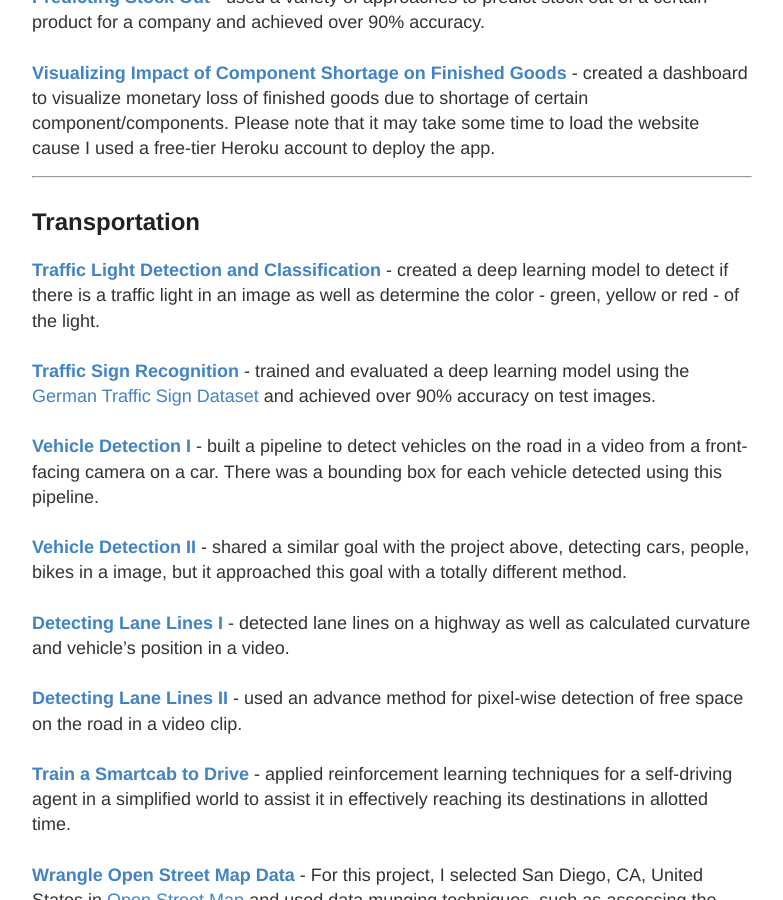
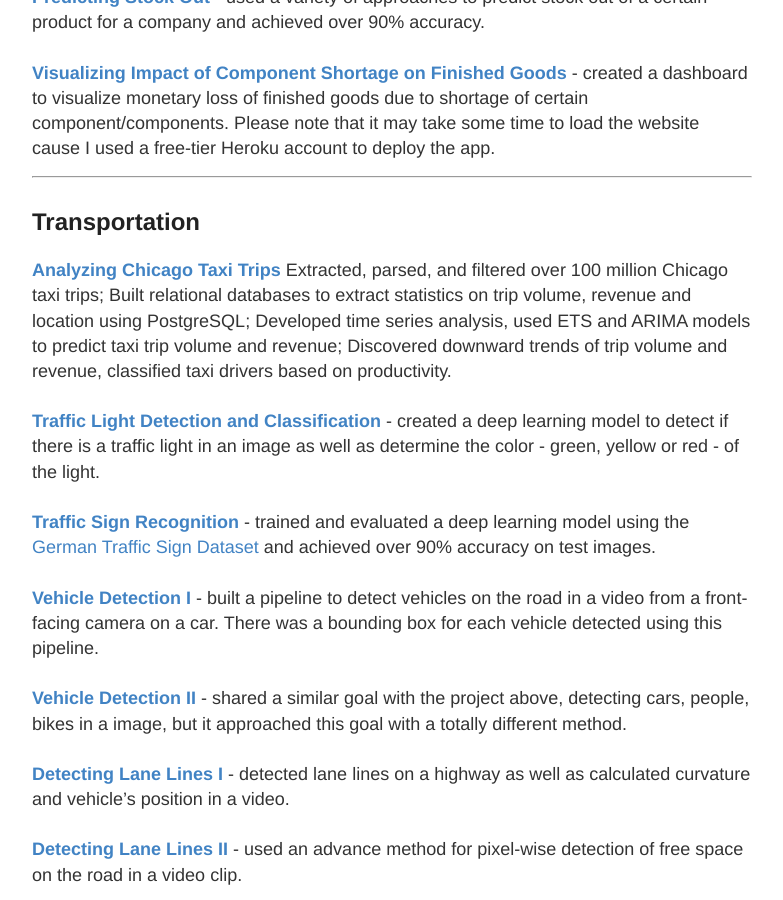
Before and after one commit to wzding/deprecated_wzding.github.io, a Jekyll site: the page built from project1.md, in a window 1280 px wide and 900 px high, scrolled down 2002 px. Shown: the whole window, without its empty margins (248-1031 px from the left). Built offline with Jekyll 4.4.1, drawn with Linux system fonts in a browser that asks for light colours.

Commit message:
added project

```diff
--- a/project1.md
+++ b/project1.md
@@ -55,7 +55,8 @@ Projects in this page are organized by **domain**.
 
 ----
 ## Transportation
-<a href="https://wzding.github.io/wzding.github.io/projects/Traffic_Light_Detection_and_Classification.html" target="_blank">**Traffic Light Detection and Classification**</a> - created a deep learning model to detect if there is a traffic light in an image as well as determine the color - green, yellow or red - of the light.
+<a href="https://wzding.github.io/wzding.github.io/projects/Chicago_taxi.html" target="_blank">**Analyzing Chicago Taxi Trips**</a> Extracted, parsed, and filtered over 100 million Chicago taxi trips; Built relational databases to extract statistics on trip volume, revenue and location using PostgreSQL; Developed time series analysis, used ETS and ARIMA models to predict taxi trip volume and revenue; Discovered downward trends of trip volume and revenue, classified taxi drivers based on productivity.
+<br><br><a href="https://wzding.github.io/wzding.github.io/projects/Traffic_Light_Detection_and_Classification.html" target="_blank">**Traffic Light Detection and Classification**</a> - created a deep learning model to detect if there is a traffic light in an image as well as determine the color - green, yellow or red - of the light.
 <br><br><a href="https://wzding.github.io/wzding.github.io/projects/Traffic_Sign_Classifier.html" target="_blank">**Traffic Sign Recognition**</a> - trained and evaluated a deep learning model using the [German Traffic Sign Dataset](http://benchmark.ini.rub.de/?section=gtsrb&subsection=dataset) and achieved over 90% accuracy on test images.
 <br><br><a href="https://wzding.github.io/wzding.github.io/projects/Vehicle_Detection.html" target="_blank">**Vehicle Detection I**</a> - built a pipeline to detect vehicles on the road in a video from a front-facing camera on a car. There was a bounding box for each vehicle detected using this pipeline.
 <br><br><a href="https://wzding.github.io/wzding.github.io/projects/Object_Detection_MobileNets_SSD.html" target="_blank">**Vehicle Detection II**</a> - shared a similar goal with the project above, detecting cars, people, bikes in a image, but it approached this goal with a totally different method.
```
